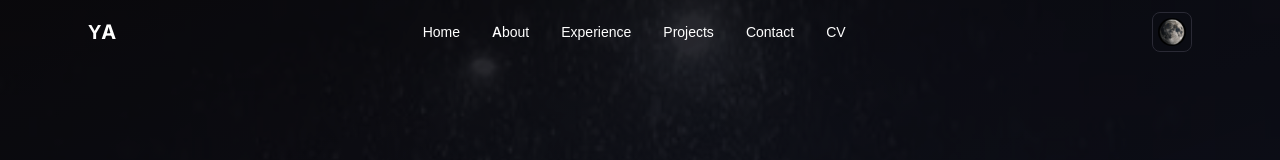
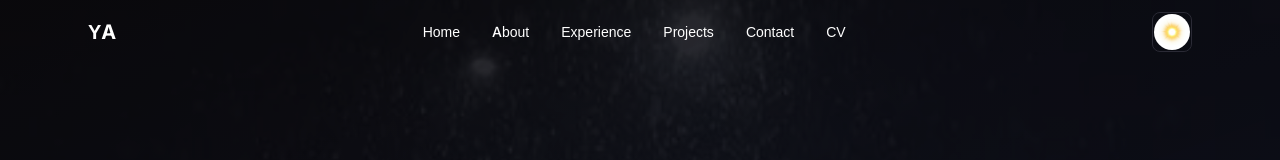
Before and after one commit to Solohater/portfolio, a Next.js app: page / in a window 1280 px wide. Shown: the top 160 px of the page. Built offline with nearby package versions, Linux system fonts and the light colour scheme; a web font is replaced by a local one.

Commit message:
fix: theme toggle — sun.jpg in dark mode (bigger), moon in light mode

```diff
--- a/src/components/Navbar.jsx
+++ b/src/components/Navbar.jsx
@@ -66,11 +66,11 @@ const Navbar = () => {
             aria-label="Toggle theme"
           >
             <Image
-              src={mode === 'dark' ? '/moon.png' : '/sun.jpg'}
+              src={mode === 'dark' ? '/sun.jpg' : '/moon.png'}
               alt=""
-              width={28}
-              height={28}
-              className="w-7 h-7 object-cover rounded-full absolute top-1/2 left-1/2 -translate-x-1/2 -translate-y-1/2"
+              width={36}
+              height={36}
+              className="w-9 h-9 object-cover rounded-full absolute top-1/2 left-1/2 -translate-x-1/2 -translate-y-1/2"
             />
           </button>
 
```
